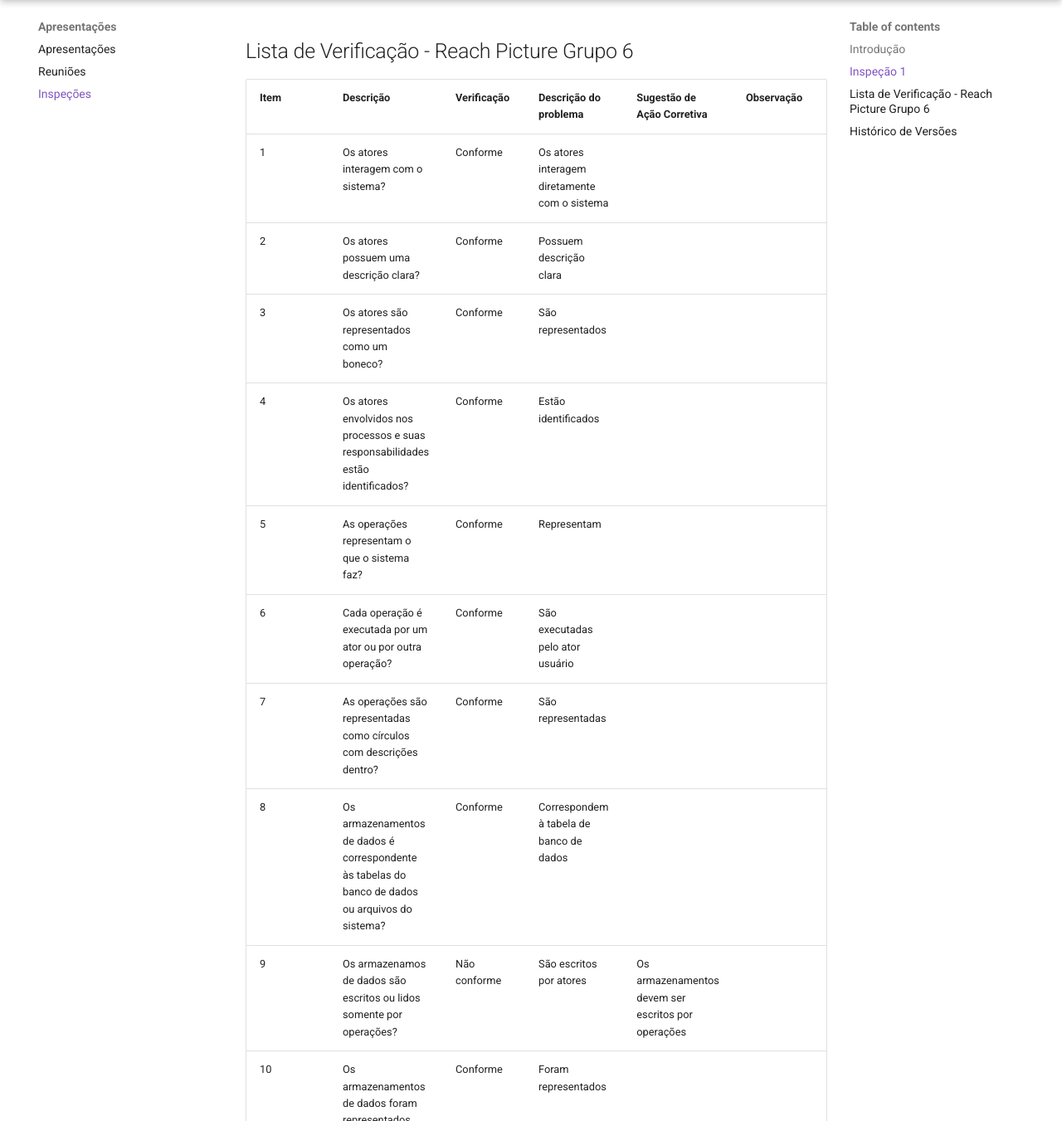
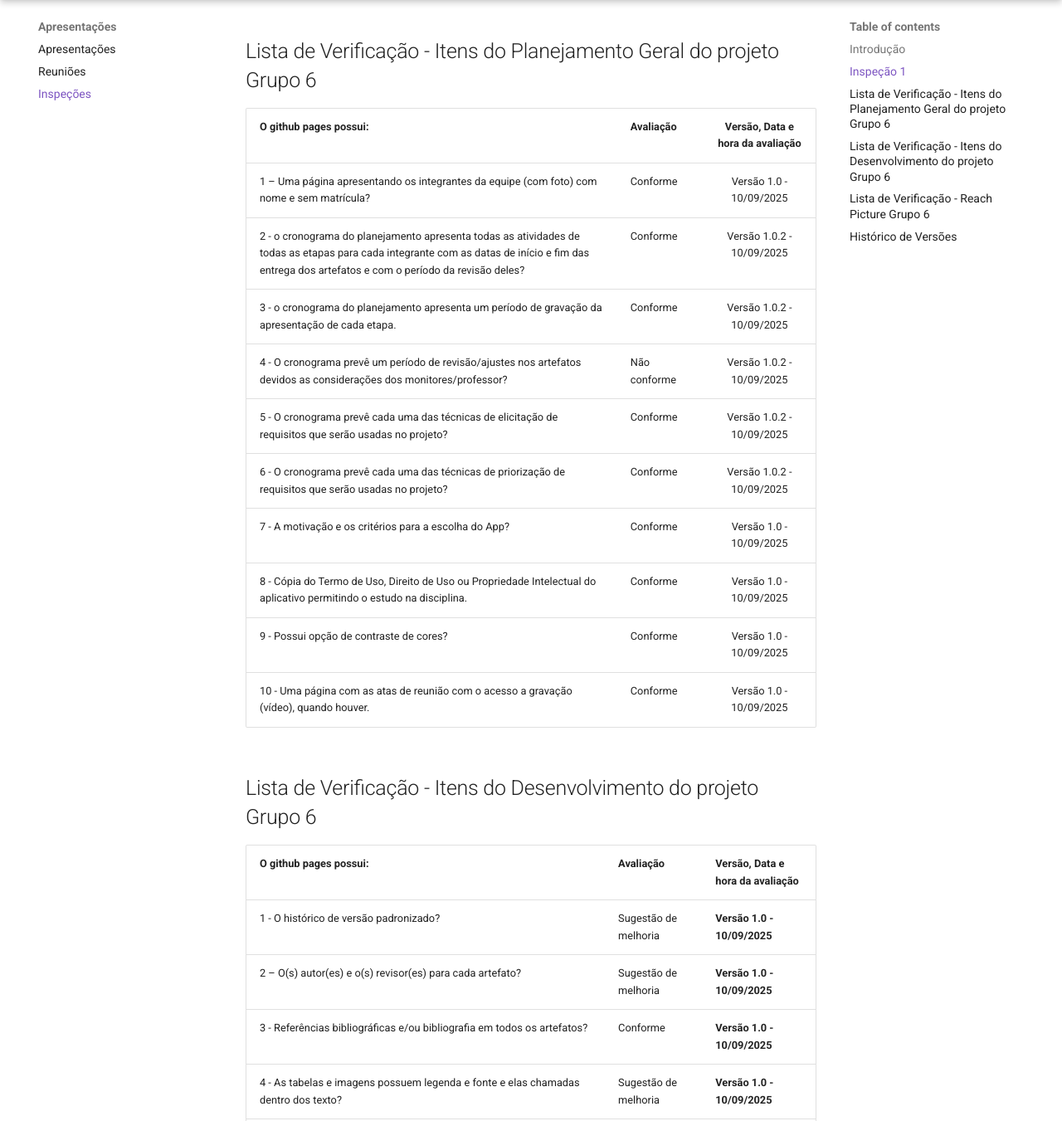
Before and after one commit to Requisitos-de-Software/2025.2-Grupo05, an MkDocs documentation site: the page built from docs/Apresentações/Inspecoes.md, in a window 1280 px wide and 1400 px high, scrolled down 732 px, cut to the strip 49-1400 px from the top of the window. Shown: the whole strip at 83% size. Built offline with MkDocs 1.6.1 and Material for MkDocs 9.7.7, drawn with Linux system fonts in a browser that asks for light colours; comment, search, counter and statistics services are not loaded; some of the changed text lies outside the part shown.

Commit message:
Update Inspecoes.md

```diff
--- a/docs/Apresentações/Inspecoes.md
+++ b/docs/Apresentações/Inspecoes.md
@@ -6,6 +6,38 @@ O objetivo dessa página é armazenar os vídeo das inspeções. Se não for pos
 <p style="text-align: center"><a href="https://youtu.be/uXs-pqlbXPA" target="blanket">Clique aqui</a></p>
 
 <p style="text-align: center"><iframe width="560" height="315" src="https://youtu.be/uXs-pqlbXPA" title="YouTube video player" frameborder="0" allow="accelerometer; autoplay; clipboard-write; encrypted-media; gyroscope; picture-in-picture; web-share" allowfullscreen></iframe></p>
+
+## Lista de Verificação - Itens do Planejamento Geral do projeto Grupo 6
+
+| O github pages possui: | Avaliação | Versão, Data e hora da avaliação |
+| :---- | ----- | :---: |
+| 1 – Uma página apresentando os integrantes da equipe (com foto) com nome e sem matrícula? | Conforme | Versão 1.0 \- 10/09/2025 |
+| 2 \- o cronograma do planejamento apresenta todas as atividades de todas as etapas para cada integrante com as datas de início e fim das entrega dos artefatos e com o período da revisão deles? | Conforme | Versão 1.0.2 \- 10/09/2025 |
+| 3 \- o cronograma do planejamento apresenta um período de gravação da apresentação de cada etapa. | Conforme | Versão 1.0.2 \- 10/09/2025 |
+| 4 \- O cronograma prevê um período de revisão/ajustes nos artefatos devidos as considerações dos monitores/professor?  | Não conforme | Versão 1.0.2 \- 10/09/2025 |
+| 5 \- O cronograma prevê cada uma das técnicas de elicitação de requisitos que serão usadas no projeto?  | Conforme | Versão 1.0.2 \- 10/09/2025 |
+| 6 \- O cronograma prevê cada uma das técnicas de priorização de requisitos que serão usadas no projeto? | Conforme | Versão 1.0.2 \- 10/09/2025 |
+| 7 \- A motivação e os critérios para a escolha do App?  | Conforme | Versão 1.0 \- 10/09/2025 |
+| 8 \- Cópia do Termo de Uso, Direito de Uso ou Propriedade Intelectual do aplicativo permitindo o estudo na disciplina. | Conforme | Versão 1.0 \- 10/09/2025 |
+| 9 \- Possui opção de contraste de cores? | Conforme | Versão 1.0 \- 10/09/2025 |
+| 10 \- Uma página com as atas de reunião com o acesso a gravação (vídeo), quando houver. | Conforme | Versão 1.0 \- 10/09/2025 |
+
+
+## Lista de Verificação - Itens do Desenvolvimento do projeto Grupo 6
+
+| O github pages possui: | Avaliação | Versão, Data e hora da avaliação |
+| :---- | :---- | :---- |
+| 1 \- O histórico de versão padronizado? | Sugestão de melhoria | **Versão 1.0 \- 10/09/2025** |
+| 2 – O(s) autor(es) e o(s) revisor(es) para cada artefato? | Sugestão de melhoria | **Versão 1.0 \- 10/09/2025** |
+| 3 \- Referências bibliográficas e/ou bibliografia em todos os artefatos? | Conforme | **Versão 1.0 \- 10/09/2025** |
+| 4 \- As tabelas e imagens possuem legenda e fonte e elas chamadas dentro dos texto? | Sugestão de melhoria | **Versão 1.0 \- 10/09/2025** |
+| 5 \- Um texto fazendo uma introdução dos artefatos? | Conforme | **Versão 1.0 \- 10/09/2025** |
+ 6 \- o cronograma executado com quem realizou cada artefato/atividade com as datas de início e fim da construção/realização do artefato/atividade. | Conforme | **Versão 1.0.2 \- 10/09/2025** |
+| 7 \- Ata(s) da(s) reuniões (com data, horário de início e do final, participantes, objetivo, atividades definidas etc). | Conforme | **Versão 1.0 \- 10/09/2025** |
+| 8 – A gravação da reunião do grupo. | Conforme | **Versão 1.0 \- 10/09/2025** |
+| 9 \- Vídeo de apresentação na categoria “não listado” no youtube? | Conforme | **Versão 1.0 \- 10/09/2025** |
+| 10 \- . Tabela de contribuição no início do artefato com o nome de todos os integrantes com a contribuição de cada integrante com hiperligação atividade e da gravação, se houver. | Conforme | **Versão 1.0 \- 10/09/2025** |
+
 
 ## Lista de Verificação - Reach Picture Grupo 6
 
```
